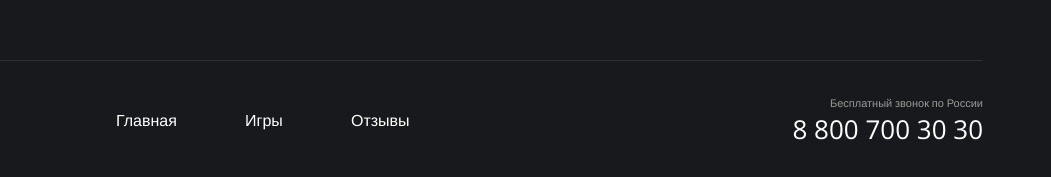
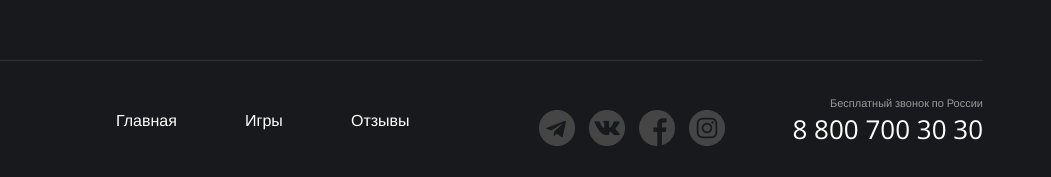
Before and after one commit to mistexx/air-asia, a plain HTML site: page index.html in a window 1280 px wide. Shown: the part 2360-2537 px from the top of the page, 229-1280 px from the left. Drawn offline with nearby package versions, Linux system fonts and the light colour scheme; the site is published under a folder, as on GitHub Pages, so addresses that start at the root find nothing; files whose address does not match are found by name; a web font is replaced by a local one.

Commit message:
Add files via upload

```diff
--- a/css/blocks/socialnetworks.css
+++ b/css/blocks/socialnetworks.css
@@ -23,31 +23,31 @@
 }
 
 .socialnetworks__items--tg .socialnetworks__link {
-    background-image: url(/img/socialnetworks/tg.png);
+    background-image: url(../../img/socialnetworks/tg.png);
 }
 
 .socialnetworks__items--tg .socialnetworks__link:hover {
-    background-image: url(/img/socialnetworks/tg-1.png);
+    background-image: url(../../img/socialnetworks/tg-1.png);
 }
 
 .socialnetworks__items--vk .socialnetworks__link {
-   background-image: url(/img/socialnetworks/vk.png);
+   background-image: url(../../img/socialnetworks/vk.png);
 }
 
 .socialnetworks__items--vk .socialnetworks__link:hover {
-   background-image: url(/img/socialnetworks/vk-1.png);
+   background-image: url(../../img/socialnetworks/vk-1.png);
 }
 .socialnetworks__items--fb .socialnetworks__link {
-   background-image: url(/img/socialnetworks/fb.png);
+   background-image: url(../../img/socialnetworks/fb.png);
 }
 
 .socialnetworks__items--fb .socialnetworks__link:hover {
-   background-image: url(/img/socialnetworks/fb-1.png);
+   background-image: url(../../img/socialnetworks/fb-1.png);
 }
 .socialnetworks__items--in .socialnetworks__link {
-   background-image: url(/img/socialnetworks/in.png);
+   background-image: url(../../img/socialnetworks/in.png);
 }
 
 .socialnetworks__items--in .socialnetworks__link:hover {
-   background-image: url(/img/socialnetworks/in-1.png);
+   background-image: url(../../img/socialnetworks/in-1.png);
 }
```
